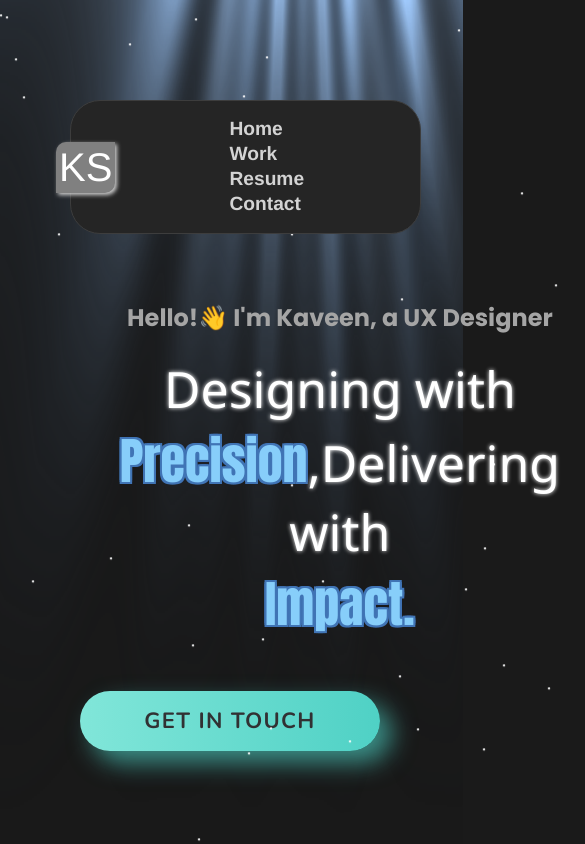
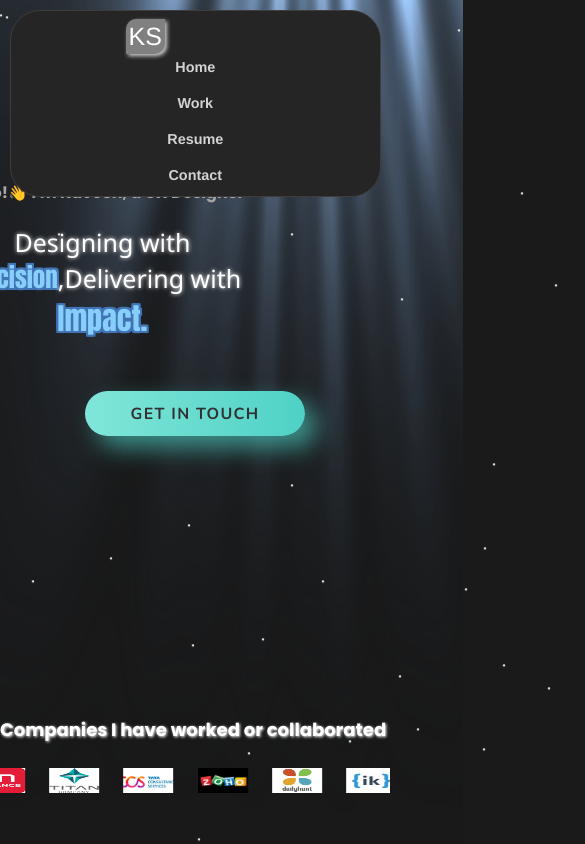
Before and after one commit to sridharsridhar123/portfolio-task, a plain HTML site: page index.html in a window 390 px wide. Shown: the top 844 px of the page, 585 px wide, since content can reach past the window. Drawn offline with nearby package versions, Linux system fonts and the light colour scheme.

Commit message:
Update index.css

```diff
--- a/index.css
+++ b/index.css
@@ -326,3 +326,167 @@ display: inline-block;
   color: white;
   text-shadow: 1px 1px 3px white;
 }
+
+
+
+@media screen and (max-width: 1024px) {
+    .header {
+        top: 50px;
+        left: 30px;
+        width: 85%;
+        padding: 0.8rem 5%;
+    }
+
+    .navbar a {
+        margin-left: 2rem;
+        font-size: 1rem;
+    }
+
+    .content {
+        top: 250px;
+        margin-left: 200px;
+        text-align: center;
+    }
+
+    .content .design h1 {
+        font-size: 1.3rem;
+    }
+
+    .content .design p {
+        font-size: 35px;
+    }
+
+    .design h2 {
+        font-size: 40px;
+    }
+
+    .wrap {
+        right: 0;
+        text-align: center;
+    }
+
+    .logos h1 {
+        font-size: 24px;
+    }
+
+    .logos-slide img {
+        width: 80px;
+        height: 40px;
+        margin: 0 20px;
+    }
+}
+
+/* Mobile Devices (480px - 767px) */
+@media screen and (max-width: 767px) {
+    .header {
+        top: 20px;
+        left: 10px;
+        width: 95%;
+        padding: 0.6rem 5%;
+        flex-direction: column;
+        text-align: center;
+    }
+
+    .navbar {
+        display: flex;
+        flex-direction: column;
+        gap: 10px;
+    }
+
+    .navbar a {
+        font-size: 1rem;
+        margin: 5px 0;
+    }
+
+    .logo button {
+        font-size: 30px;
+    }
+
+    .content {
+        top: 200px;
+        margin-left: 0;
+        padding: 0 10px;
+        text-align: center;
+    }
+
+    .content .design h1 {
+        font-size: 1.1rem;
+    }
+
+    .content .design p {
+        font-size: 30px;
+    }
+
+    .design h2 {
+        font-size: 35px;
+    }
+
+    .wrap {
+        right: 0;
+        text-align: center;
+    }
+
+    .button {
+        min-width: 250px;
+        min-height: 50px;
+        font-size: 18px;
+    }
+
+    .logos h1 {
+        font-size: 20px;
+    }
+
+    .logos-slide img {
+        width: 60px;
+        height: 30px;
+        margin: 0 15px;
+    }
+}
+
+/* Small Phones (Up to 480px) */
+@media screen and (max-width: 480px) {
+    .header {
+        top: 10px;
+        padding: 0.5rem 3%;
+    }
+
+    .navbar a {
+        font-size: 0.9rem;
+    }
+
+    .logo button {
+        font-size: 25px;
+    }
+
+    .content {
+        top: 180px;
+    }
+
+    .content .design h1 {
+        font-size: 1rem;
+    }
+
+    .content .design p {
+        font-size: 25px;
+    }
+
+    .design h2 {
+        font-size: 30px;
+    }
+
+    .button {
+        min-width: 220px;
+        min-height: 45px;
+        font-size: 16px;
+    }
+
+    .logos h1 {
+        font-size: 18px;
+    }
+
+    .logos-slide img {
+        width: 50px;
+        height: 25px;
+        margin: 0 10px;
+    }
+}
```
